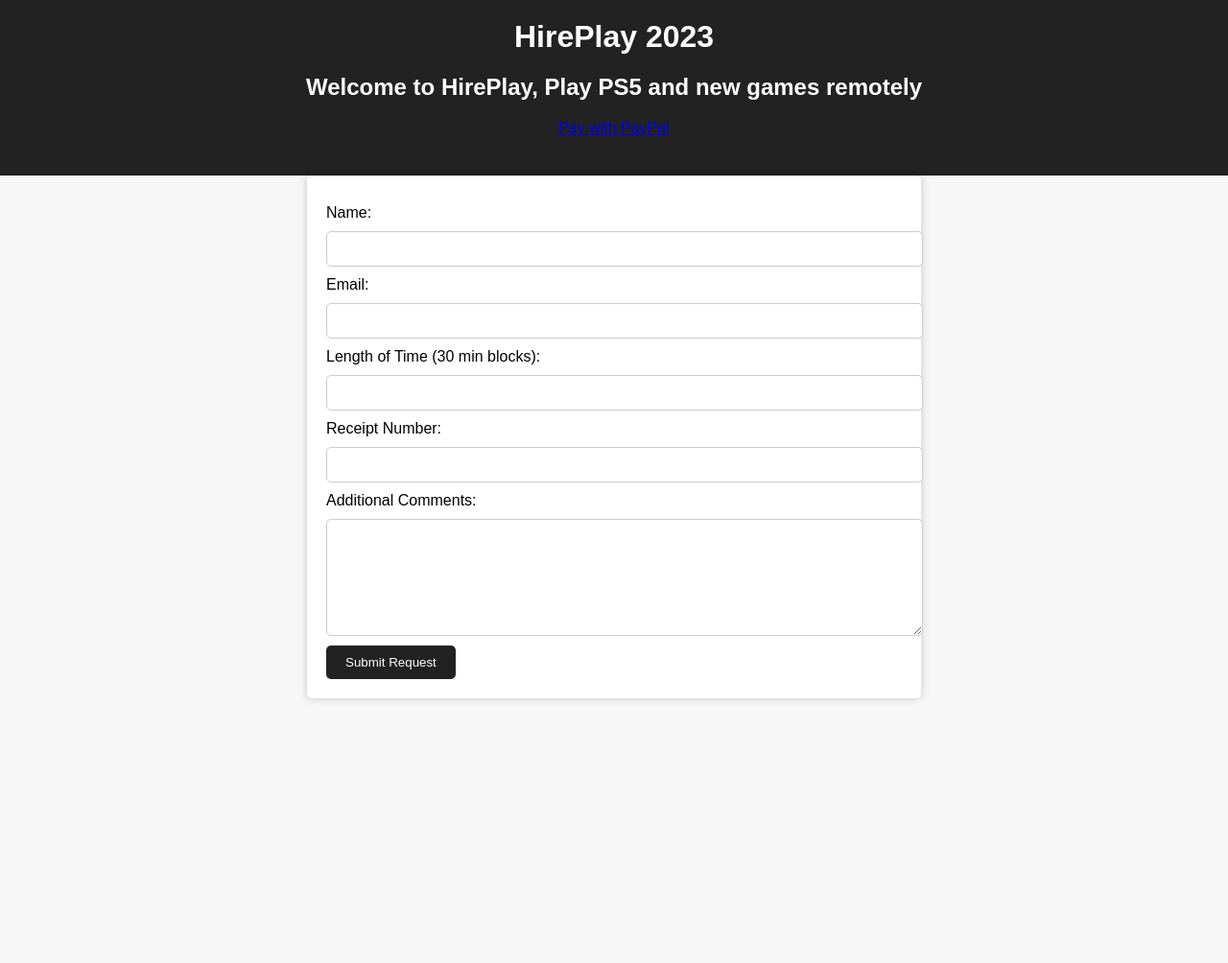
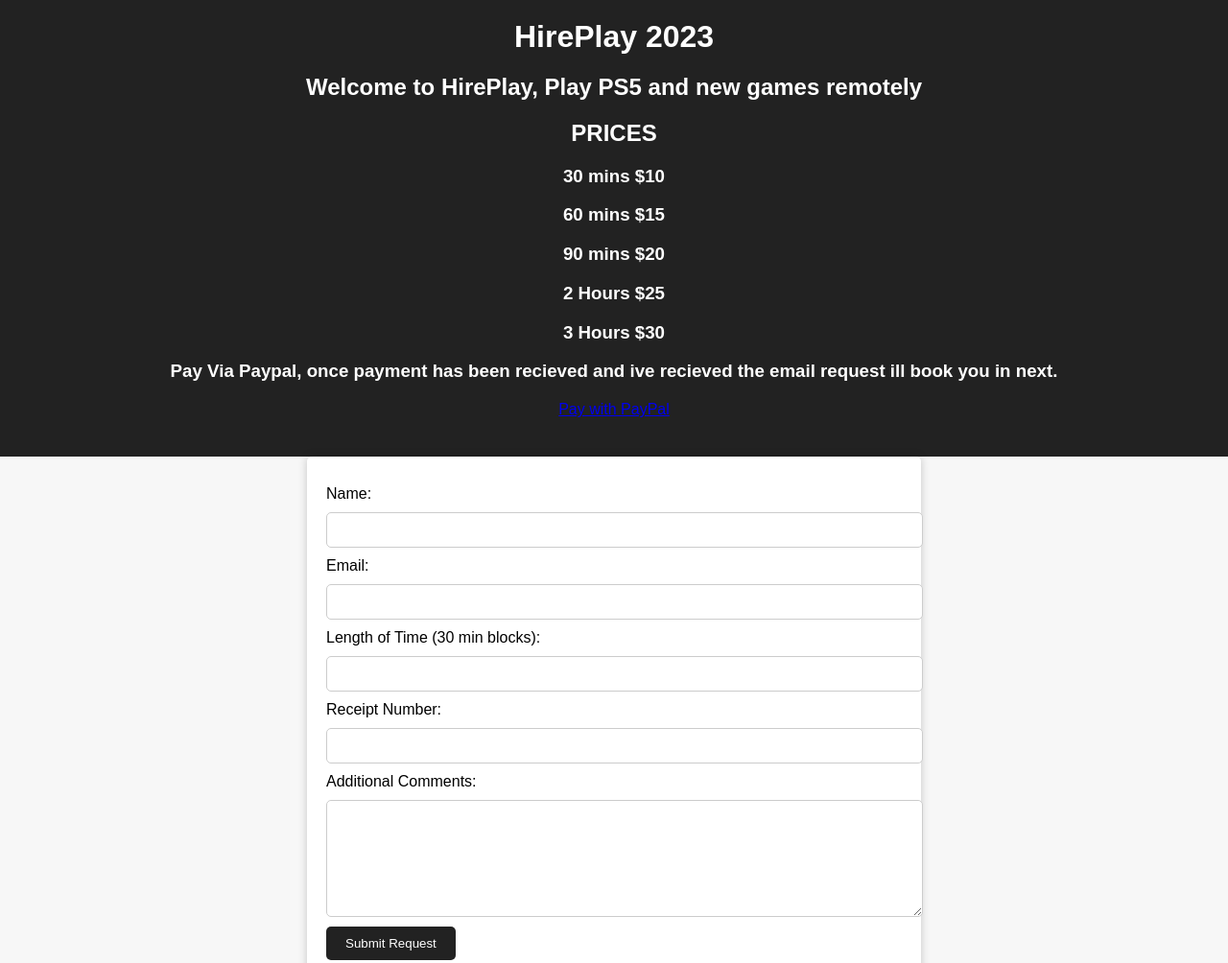
Before and after one commit to HirePlay2023/HirePlay2023, a plain HTML site: page index.html in a window 1280 px wide. Shown: the top 1004 px of the page at 96% size. Before the commit the page ends 800 px from the top, so only its background shows below. Drawn offline with Linux system fonts and the light colour scheme.

Commit message:
Update index.html

```diff
--- a/index.html
+++ b/index.html
@@ -73,6 +73,13 @@
     <header>
         <h1>HirePlay 2023</h1>
         <h2>Welcome to HirePlay, Play PS5 and new games remotely</h2>
+        <h2>PRICES</h2>
+        <h3>30 mins $10</h3>
+        <h3>60 mins $15</h3>
+        <h3>90 mins $20</h3>
+        <h3>2 Hours $25</h3>
+        <h3>3 Hours $30</h3>
+        <h3>Pay Via Paypal, once payment has been recieved and ive recieved the email request ill book you in next.</h3>
         <div class="paypal-link">
             <a href="https://paypal.me/HirePlay2023?country.x=AU&locale.x=en_AU" target="_blank">Pay with PayPal</a>
         </div>
```
